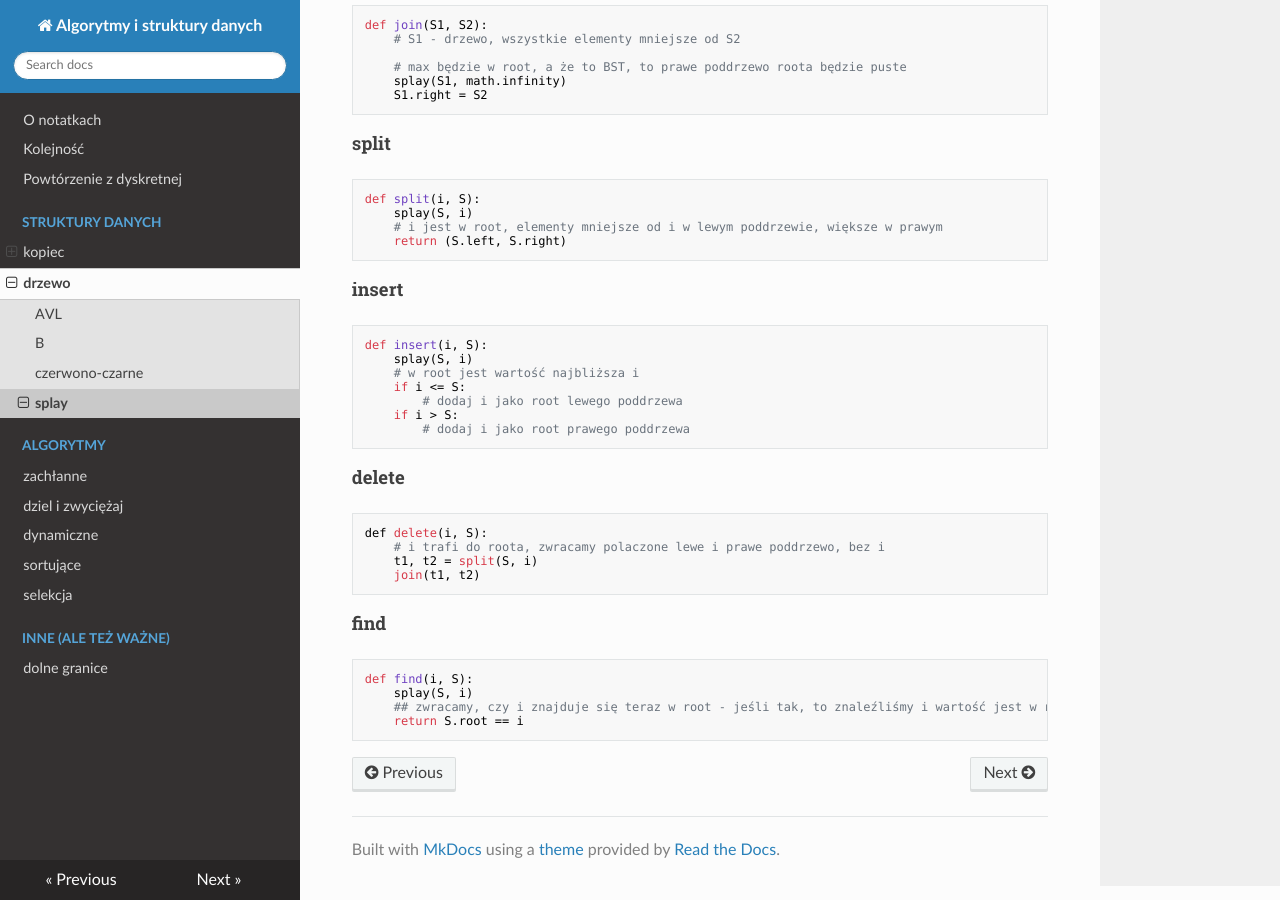
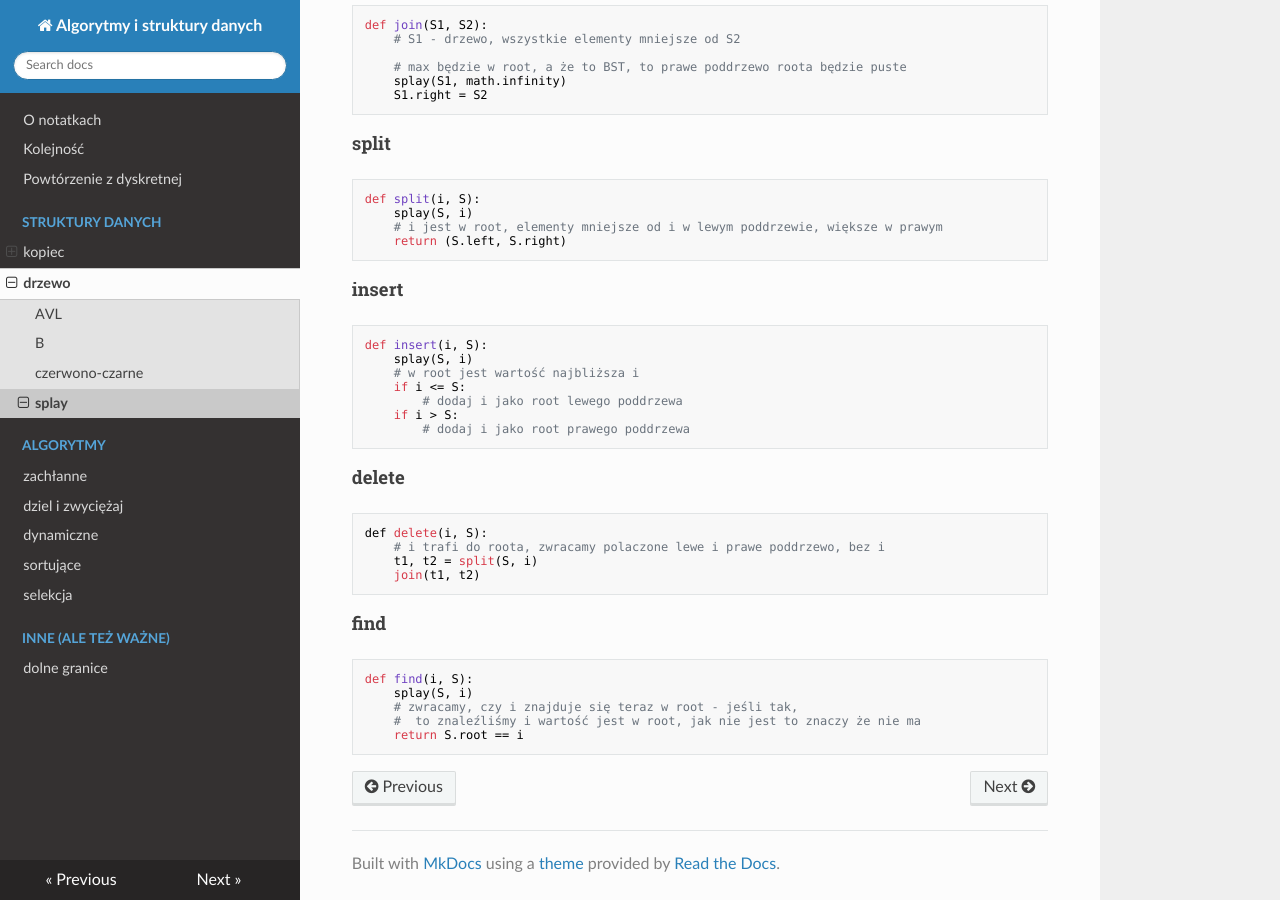
Before and after one commit to const-dominik/aisd-notatki, an MkDocs documentation site: the page built from docs/trees/splay.md, in a window 1280 px wide and 900 px high, scrolled down 2414 px. Built offline with MkDocs 1.6.1, drawn with Linux system fonts in a browser that asks for light colours; nearby versions of some CDN libraries.

Commit message:
fix: ugly long comment

````diff
--- a/docs/trees/splay.md
+++ b/docs/trees/splay.md
@@ -77,6 +77,7 @@ def delete(i, S):
 ```python
 def find(i, S):
     splay(S, i)
-    ## zwracamy, czy i znajduje się teraz w root - jeśli tak, to znaleźliśmy i wartość jest w root, jak nie jest to znaczy że nie ma
+    # zwracamy, czy i znajduje się teraz w root - jeśli tak,
+    #  to znaleźliśmy i wartość jest w root, jak nie jest to znaczy że nie ma
     return S.root == i
 ```
````
